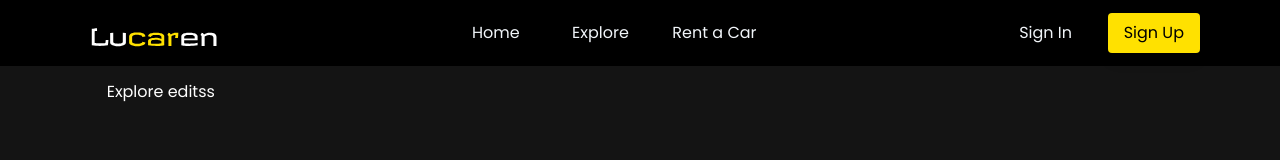
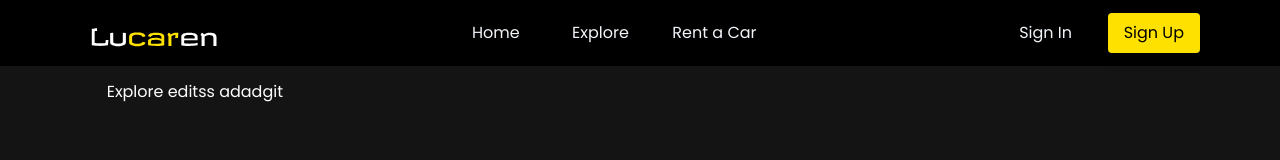
Before and after one commit to dotja/authentication_app_react_django_rest, a React (Vite) app in the folder frontend/: page /explore in a window 1280 px wide. Shown: the top 160 px of the page. Built offline with nearby package versions, Linux system fonts and the light colour scheme; no server answers.

Commit message:
test update

```diff
--- a/frontend/src/Explore.jsx
+++ b/frontend/src/Explore.jsx
@@ -4,7 +4,7 @@ const Explore = () => {
   return (
     <>
       <div className='h-full pt-20 text-white mx-auto md:w-10/12'>
-        Explore editss
+        Explore editss adadgit
       </div>
     </>
 
```
